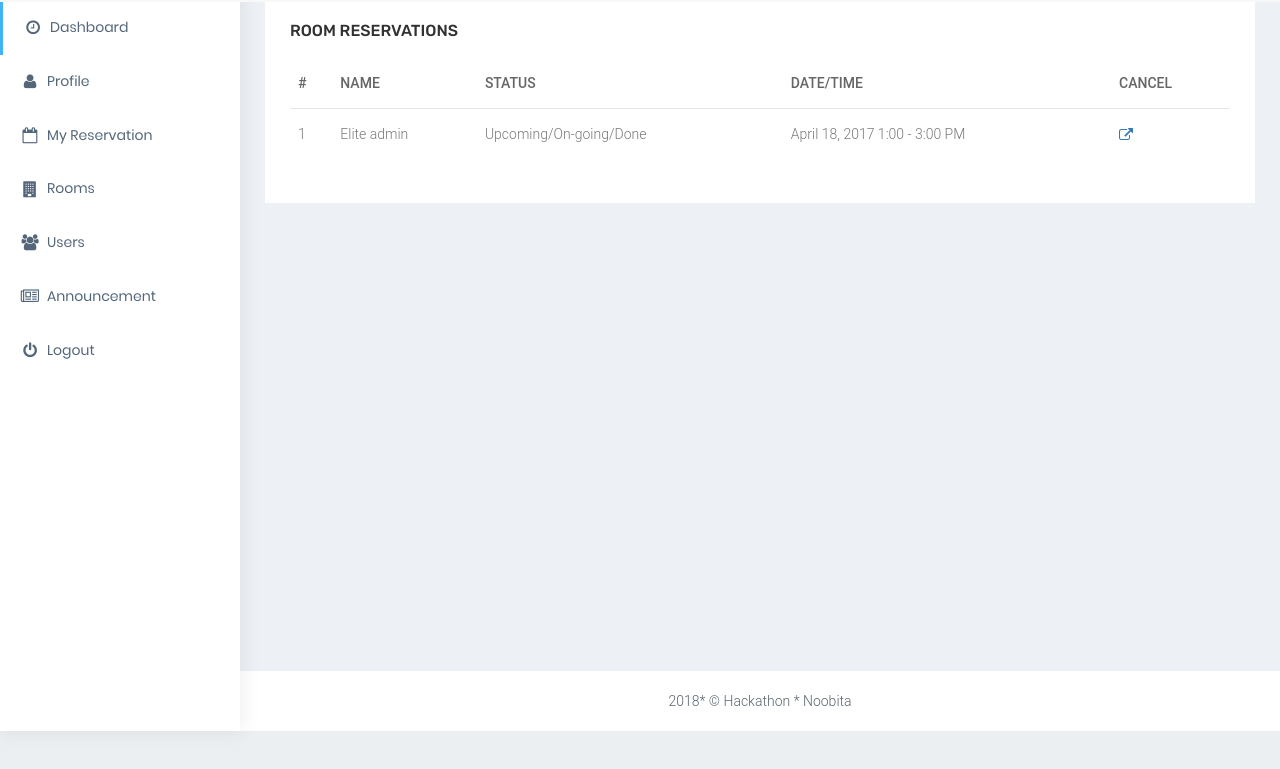
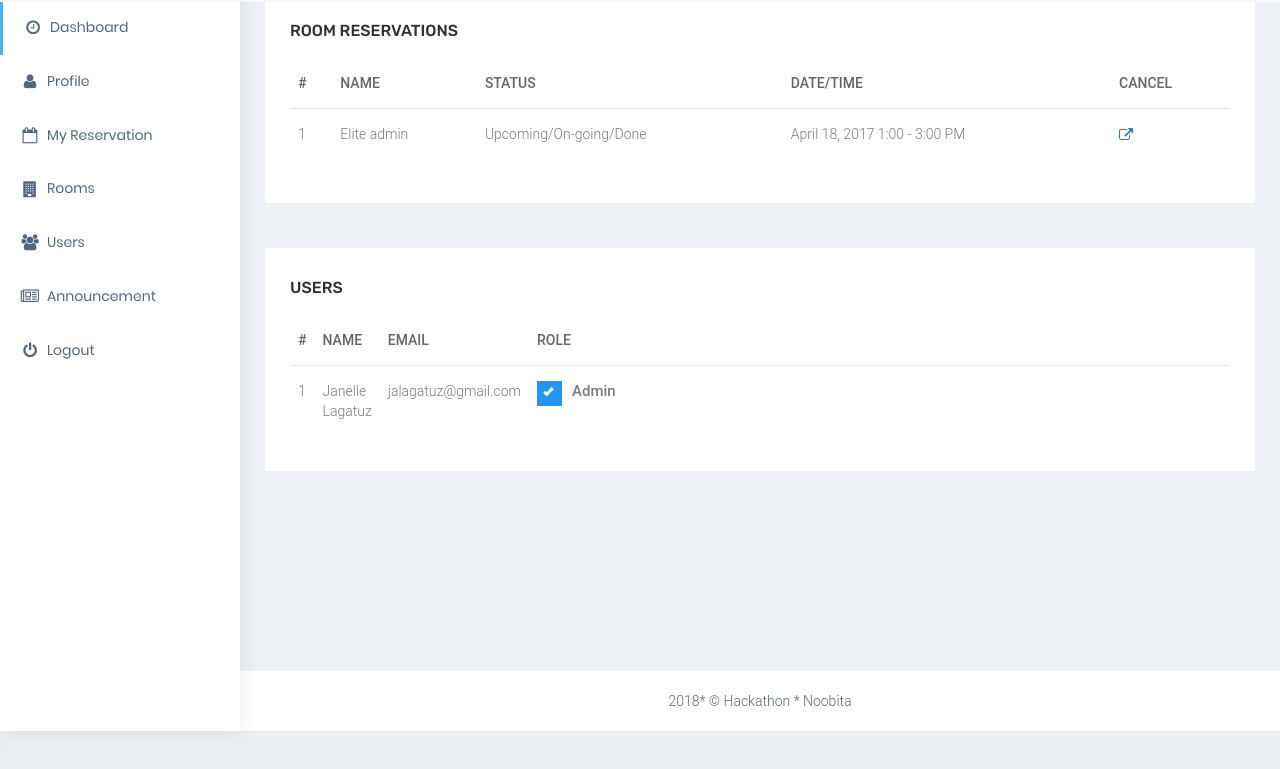
Before and after one commit to testfirebaseacct/myroomreservation, a plain HTML site: page public/index.html in a window 1280 px wide. Shown: the part 69-838 px from the top of the page. Drawn offline with Linux system fonts and the light colour scheme; some packages are replaced by stand-ins of ours; no server answers.

Commit message:
add user list for admin view

```diff
--- a/public/index.html
+++ b/public/index.html
@@ -62,6 +62,73 @@
       @media (max-width: 600px) {
         body, #message { margin-top: 0; background: white; box-shadow: none; }
         body { border-top: 16px solid #ffa100; }
+      }
+
+      /* for checkbox of Admin view users */
+      /* The container */
+      .container {
+          /* display: block; */
+          position: relative;
+          padding-left: 35px;
+          margin-bottom: 12px;
+          cursor: pointer;
+          font-size: 15px;
+          /* -webkit-user-select: none;
+          -moz-user-select: none;
+          -ms-user-select: none; */
+          user-select: none;
+      }
+
+      /* Hide the browser's default checkbox */
+      .container input {
+          position: absolute;
+          opacity: 0;
+          cursor: pointer;
+      }
+
+      /* Create a custom checkbox */
+      .checkmark {
+          position: absolute;
+          top: 0;
+          left: 0;
+          height: 25px;
+          width: 25px;
+          background-color: #eee;
+      }
+
+      /* On mouse-over, add a grey background color */
+      .container:hover input ~ .checkmark {
+          background-color: #ccc;
+      }
+
+      /* When the checkbox is checked, add a blue background */
+      .container input:checked ~ .checkmark {
+          background-color: #2196F3;
+      }
+
+      /* Create the checkmark/indicator (hidden when not checked) */
+      .checkmark:after {
+          content: "";
+          position: absolute;
+          display: none;
+      }
+
+      /* Show the checkmark when checked */
+      .container input:checked ~ .checkmark:after {
+          display: block;
+      }
+
+      /* Style the checkmark/indicator */
+      .container .checkmark:after {
+          left: 9px;
+          top: 5px;
+          width: 5px;
+          height: 10px;
+          border: solid white;
+          border-width: 0 3px 3px 0;
+          -webkit-transform: rotate(45deg);
+          -ms-transform: rotate(45deg);
+          transform: rotate(45deg);
       }
     </style>
   </head>
@@ -143,13 +210,13 @@
                       <h3><span class="fa-fw open-close"><i class="ti-close ti-menu"></i></span> <span class="hide-menu">Navigation</span></h3>
                   </div>
                   <ul class="nav" id="side-menu">
-                      <li style="padding: 70px 0 0;">
+                      <li style="padding: 70px 0 0;" id="" >
                           <a href="index.html" class="waves-effect"><i class="fa fa-clock-o fa-fw" aria-hidden="true"></i>Dashboard</a>
                       </li>
-                      <li>
+                      <li id="">
                           <a href="#" class="waves-effect"><i class="fa fa-user fa-fw" aria-hidden="true"></i>Profile</a>
                       </li>
-                      <li>
+                      <li id="">
                           <a href="#" class="waves-effect"><i class="fa fa-calendar-o fa-fw" aria-hidden="true"></i>My Reservation</a>
                       </li>
                       <li>
@@ -177,8 +244,11 @@
           <!-- ============================================================== -->
 
           <div id="page-wrapper">
-              <!-- END ADMIN VIEW -->
-              <div class="container-fluid">
+              <!-- START ADMIN VIEW -->
+
+              <!-- ADMIN VIEW DASHBOARD -->
+
+              <div class="container-fluid" id="admin_list_reservations"  >
                 <!-- ============================================================== -->
                 <!-- table -->
                 <!-- ============================================================== -->
@@ -211,9 +281,48 @@
                     </div>
                   </div>
                 </div>
+              </div>
 
-              </div>
-               <!-- END ADMIN VIEW -->
+              <!-- ADMIN VIEW FOR USERS -->
+
+              <div class="container-fluid" id="admin_list_users" >
+                  <!-- ============================================================== -->
+                  <!-- table -->
+                  <!-- ============================================================== -->
+                  <div class="row">
+                    <div class="col-md-12 col-lg-12 col-sm-12">
+                      <div class="white-box">
+                        <h3 class="box-title">USERS</h3>
+                        <div class="table-responsive">
+                          <table class="table">
+                            <thead>
+                                <tr>
+                                    <th style="width: 30%">#</th>
+                                    <th style="width: 40%">NAME</th>
+                                    <th style="width: 40%">EMAIL</th>
+                                    <th style="width: 30%">ROLE</th>
+                                </tr>
+                            </thead>
+                            <tbody id="list_users">
+                                <tr>
+                                    <td style="width: 10%">1</td>
+                                    <td style="width: 40%" >Janelle Lagatuz</td>
+                                    <td style="width: 40%" >jalagatuz@gmail.com</td>
+                                    <td style="width: 10% !important" >
+                                      <label class="container">Admin
+                                        <input type="checkbox" checked="checked">
+                                        <span class="checkmark"></span>
+                                      </label>
+                                    </td>
+                                </tr>
+                            </tbody>
+                          </table>
+                        </div>
+                      </div>
+                    </div>
+                  </div>
+                </div>
+                 <!-- END ADMIN VIEW -->
               <!-- /.container-fluid -->
               <footer class="footer text-center"> 2018* &copy; Hackathon * Noobita </footer>
           </div>
```
